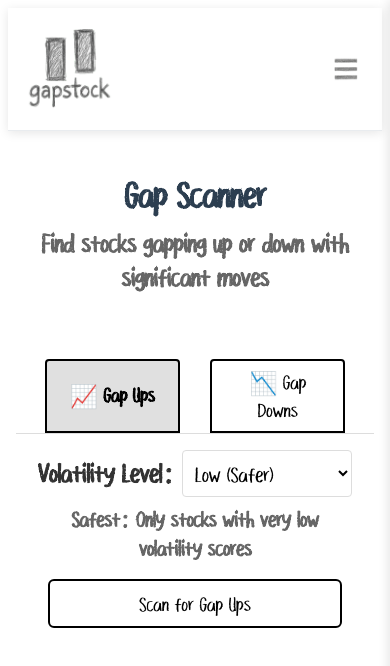
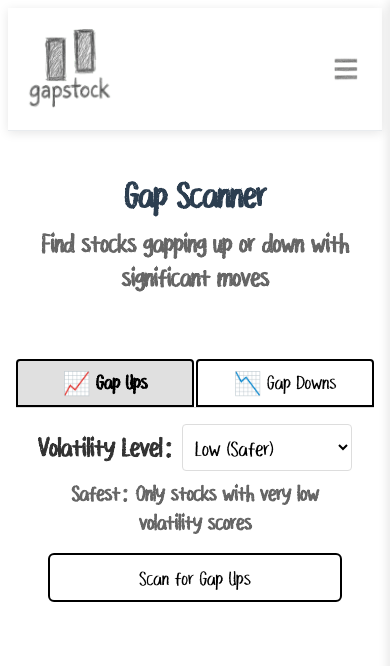
Before and after one commit to NirShihor/stockshower_new, a React (Create React App) app in the folder client/: page / in a window 390 px wide. Shown: the top 666 px of the page. Built offline with nearby package versions, Linux system fonts and the light colour scheme; what chartjs-chart-financial would draw is missing.

Commit message:
buttons fix for mobile

```diff
--- a/client/src/App.css
+++ b/client/src/App.css
@@ -842,7 +842,8 @@ h1 {
     padding: 0.5rem 0.9rem;
     flex: 1;
     text-align: center;
-    max-width: 135px;
+    min-width: 140px;
+    white-space: nowrap;
   }
 
   .tab-navigation {
```
